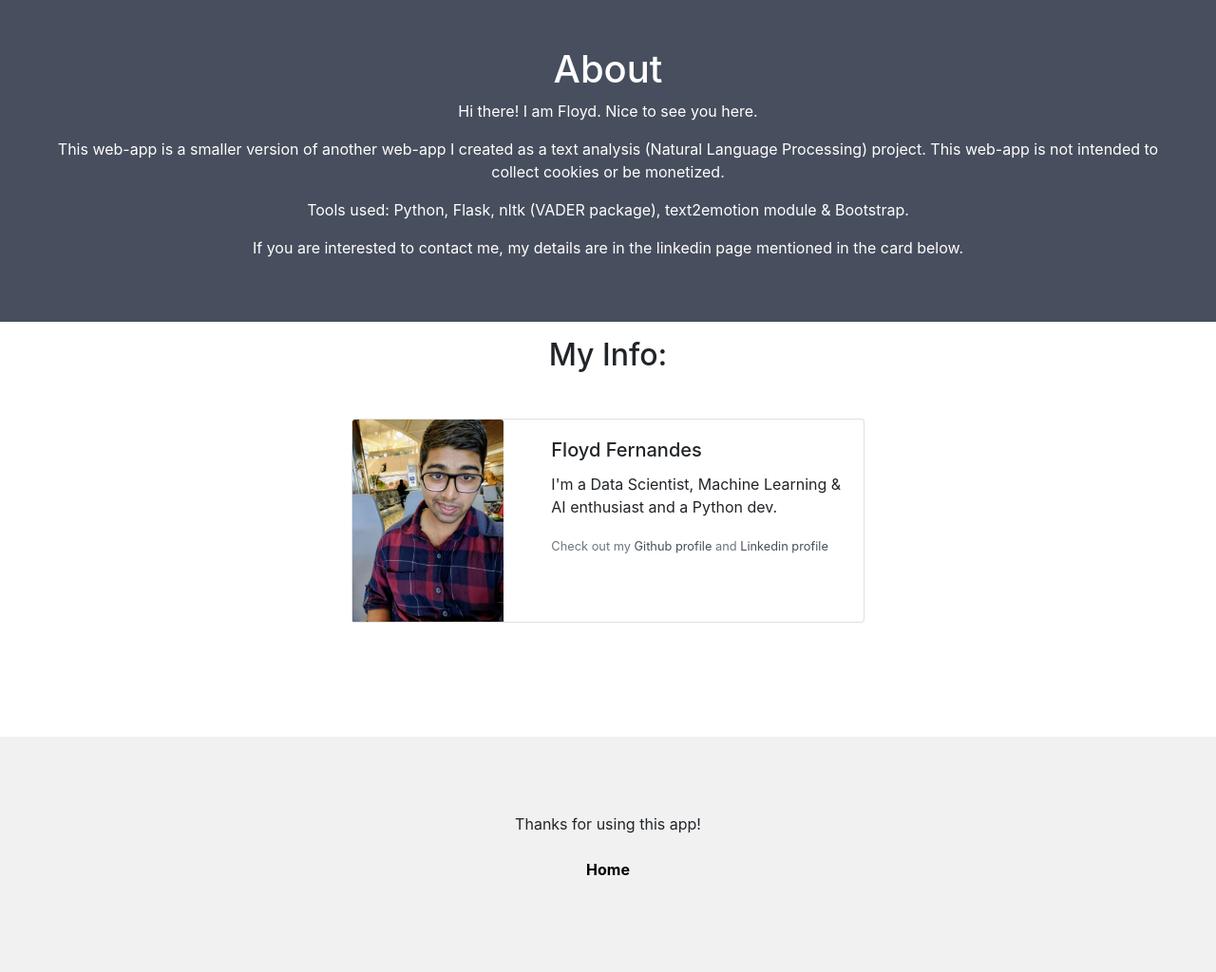
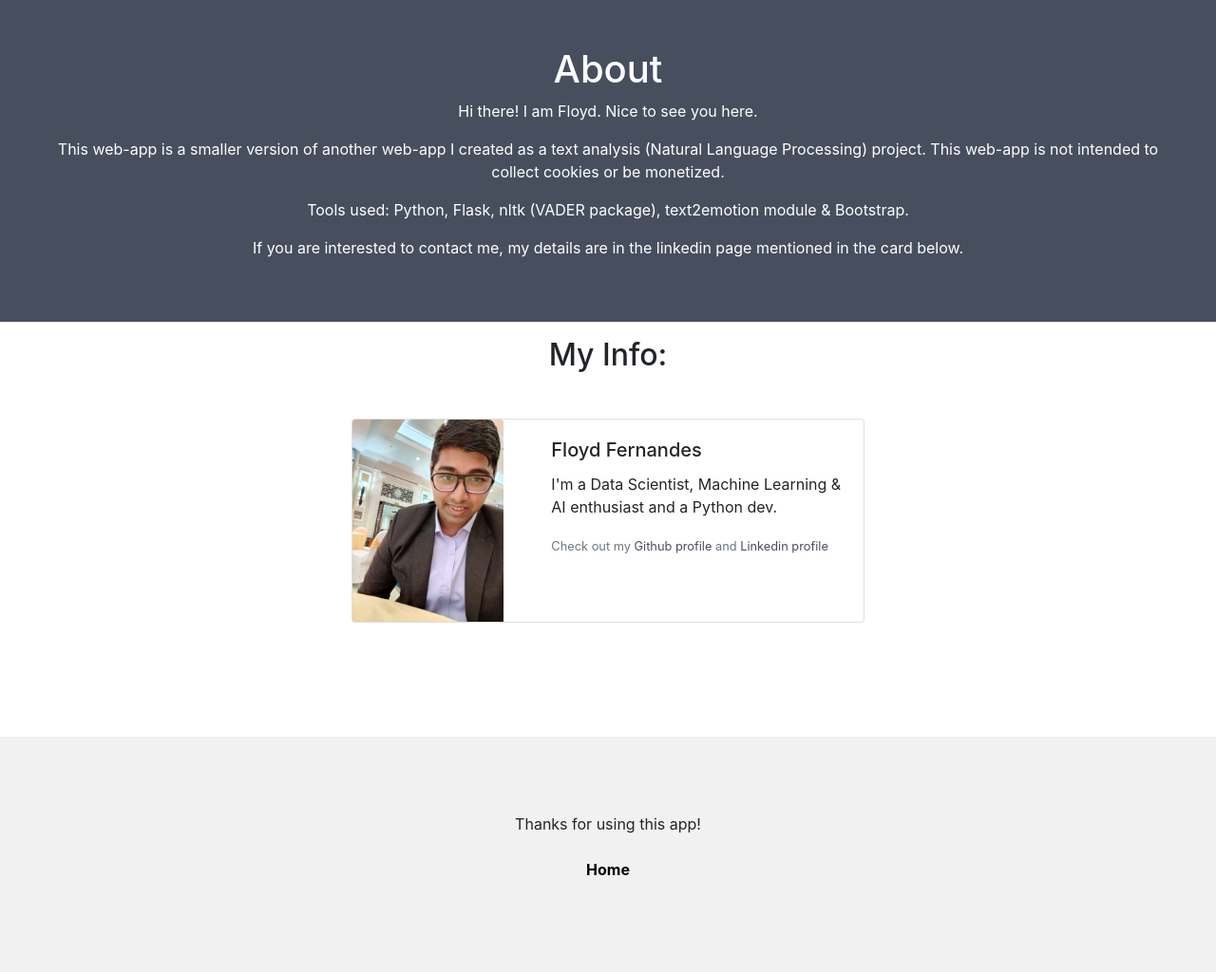
Before and after one commit to FloydFernandes/Sentiment-Analyzer, a Flask app: page /about in a window 1280 px wide. Shown: the part 57-1081 px from the top of the page at 95% size. Run offline with Flask 2, Linux system fonts and the light colour scheme; some libraries are stand-ins or nearby versions.

Commit message:
changed about pic

```diff
--- a/templates/about.html
+++ b/templates/about.html
@@ -119,7 +119,7 @@
                 <div class="card my-5" style="max-width: 540px;">
                     <div class="row g-0">
                         <div class="col-md-4">
-                            <img class="card-img-top" src="/static/floyd_profile.jpg" alt="floyd" style="width: 100%;
+                            <img class="card-img-top" src="/static/profile.jpeg" alt="floyd" style="width: 100%;
         height: 100%;
         object-fit: cover">
                         </div>
```
Also changed, not shown: static/profile.jpeg (added).
